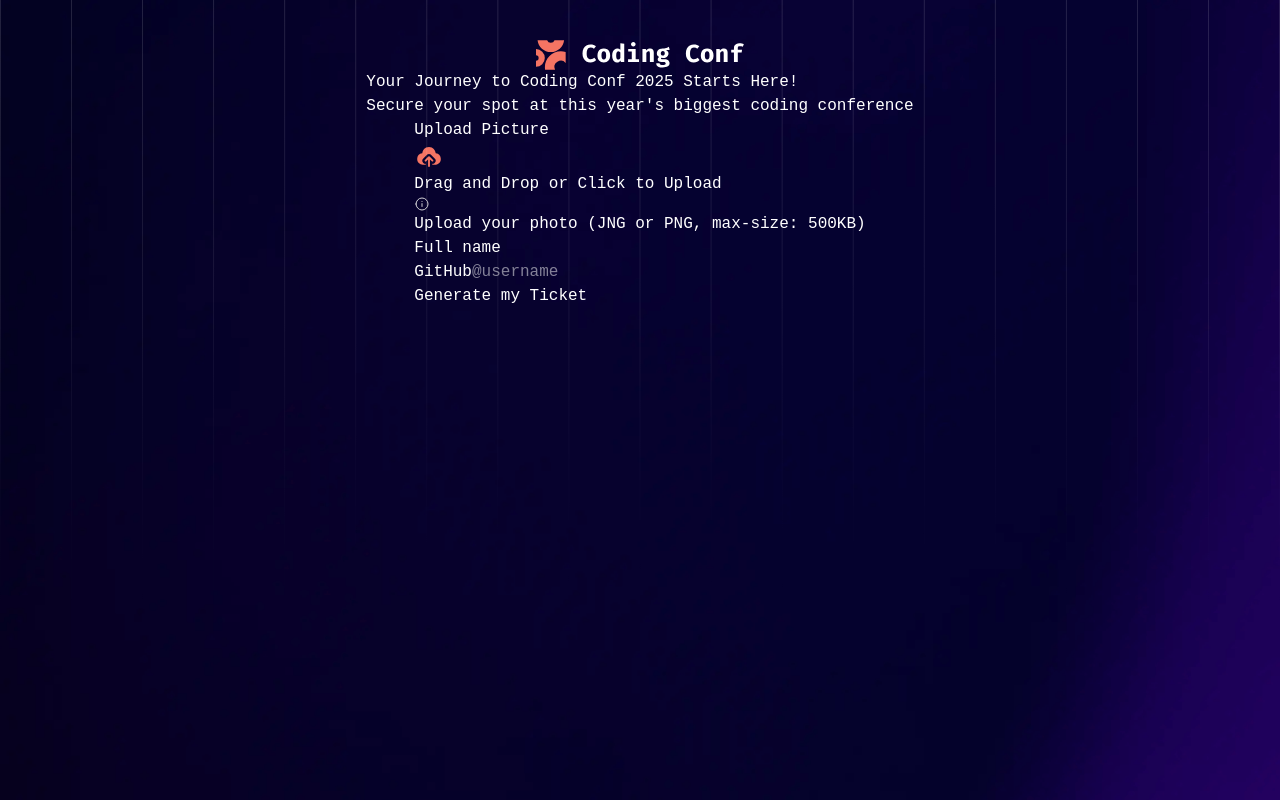
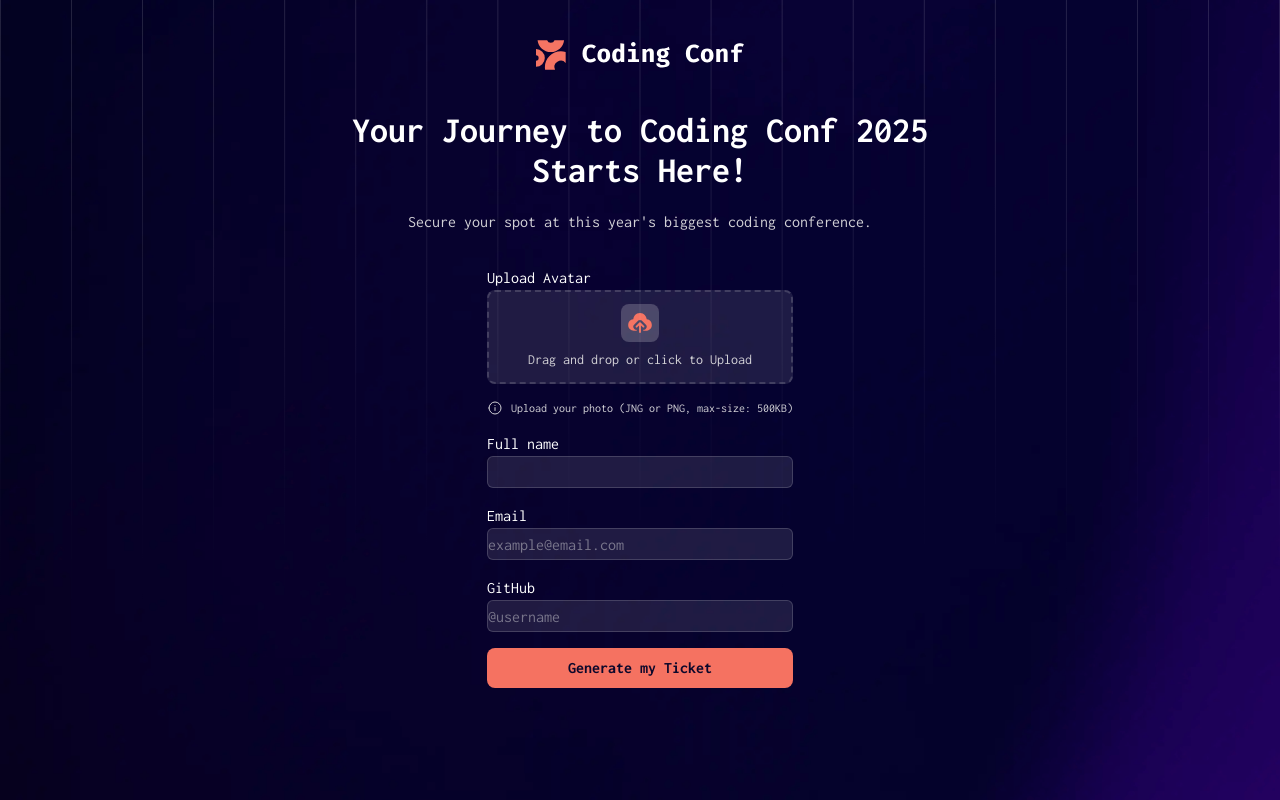
Before and after one commit to PraiseTy/Tailwind-Practice-Repo, a React (Vite) app in the folder Conference-Ticket-Generator/: page / in a window 1280 px wide. Built offline with nearby package versions, Linux system fonts and the light colour scheme.

Commit message:
feat: add styles to input page

```diff
--- a/Conference-Ticket-Generator/src/components/Input/InputPage.jsx
+++ b/Conference-Ticket-Generator/src/components/Input/InputPage.jsx
@@ -6,35 +6,41 @@ const InputPage = () => {
             <div className='mt-10'>
                 <img src='/logo-full.svg' alt='logo'/>
             </div>
-            <div>
-                <h1>Your Journey to Coding Conf 2025 Starts Here!</h1>
-                <p>Secure your spot at this year's biggest coding conference</p>
+            <div className='mt-10 mb-8 text-center'>
+                <h1 className='text-4xl font-bold max-w-xl'>Your Journey to Coding Conf 2025 Starts Here!</h1>
+                <p className='mt-5 text-neutral-light'>Secure your spot at this year's biggest coding conference.</p>
             </div>
             <form>
-                <div>
-                    <label>Upload Picture</label>
-                    <div>
-                        <label>
-                            <div>
+                <div className='max-w-sm space-y-4'>
+                    <label className='mb-1'>Upload Avatar</label>
+                    <div className='bg-neutral-white/10 rounded-lg flex flex-col items-center py-3 border border-neutral-light/20 border-dashed border-2'>
+                        <label className='text-neutral-light text-sm'>
+                            <div className='bg-neutral-white/20 rounded-lg w-fit p-1 mb-2 mx-auto'>
                                 <img src='/icon-upload.svg' alt='upload'/>
                             </div>
                             <input type='file' accept="image/*" className="hidden"/>
-                            Drag and Drop or Click to Upload
+                            Drag and drop or click to Upload
                         </label>
                     </div>
-                    <div>
+                    <div className='flex space-x-2'>
                         <img src='/icon-info.svg' alt='info'/>
-                        <p>Upload your photo (JNG or PNG, max-size: 500KB)</p>
+                        <p className='text-neutral-light text-xs'>Upload your photo (JNG or PNG, max-size: 500KB)</p>
                     </div>
-                    <div>
+                    <div className='flex flex-col'>
                         <label>Full name</label>
-                        <input type='text' name='name'/>
+                        <input type='text' name='name'
+                               className='bg-neutral-white/10 rounded-md h-8 border border-neutral-light/20 focus:outline-none text-neutral-light' />
                     </div>
-                    <div>
+                    <div className='flex flex-col'>
+                        <label>Email</label>
+                        <input type='email' name='email' placeholder='example@email.com' className='bg-neutral-white/10 rounded-md h-8 border border-neutral-light/20 focus:outline-none text-neutral-light'/>
+                    </div>
+                    <div className='flex flex-col'>
                         <label>GitHub</label>
-                        <input type='text' name='username' placeholder='@username'/>
+                        <input type='text' name='username' placeholder='@username'
+                               className='bg-neutral-white/10 rounded-md h-8 border border-neutral-light/20 focus:outline-none text-neutral-light'/>
                     </div>
-                    <button>
+                    <button className=' w-full py-2 bg-orange-primary text-neutral-black font-bold rounded-lg'>
                         Generate my Ticket
                     </button>
 
--- a/Conference-Ticket-Generator/src/index.css
+++ b/Conference-Ticket-Generator/src/index.css
@@ -1,11 +1,5 @@
+@import url('https://fonts.googleapis.com/css2?family=Inconsolata:wght@200..900&display=swap');
 @import "tailwindcss";
-@import url('https://fonts.googleapis.com/css2?family=Inconsolata:wght@200..900&display=swap');
-
-:root {
-    font-family: "Inconsolata", monospace;
-    line-height: 1.5;
-    font-weight: 400;
-}
 
 @theme {
     --color-neutral-white: #ffffff;
@@ -16,6 +10,13 @@
     --color-orange-primary: #f57261;
     --color-orange-dark: #e16151;
 }
+
+:root {
+    font-family: "Inconsolata", monospace;
+    line-height: 1.5;
+    font-weight: 400;
+}
+
 
 body{
     color: var(--color-neutral-white);
```
